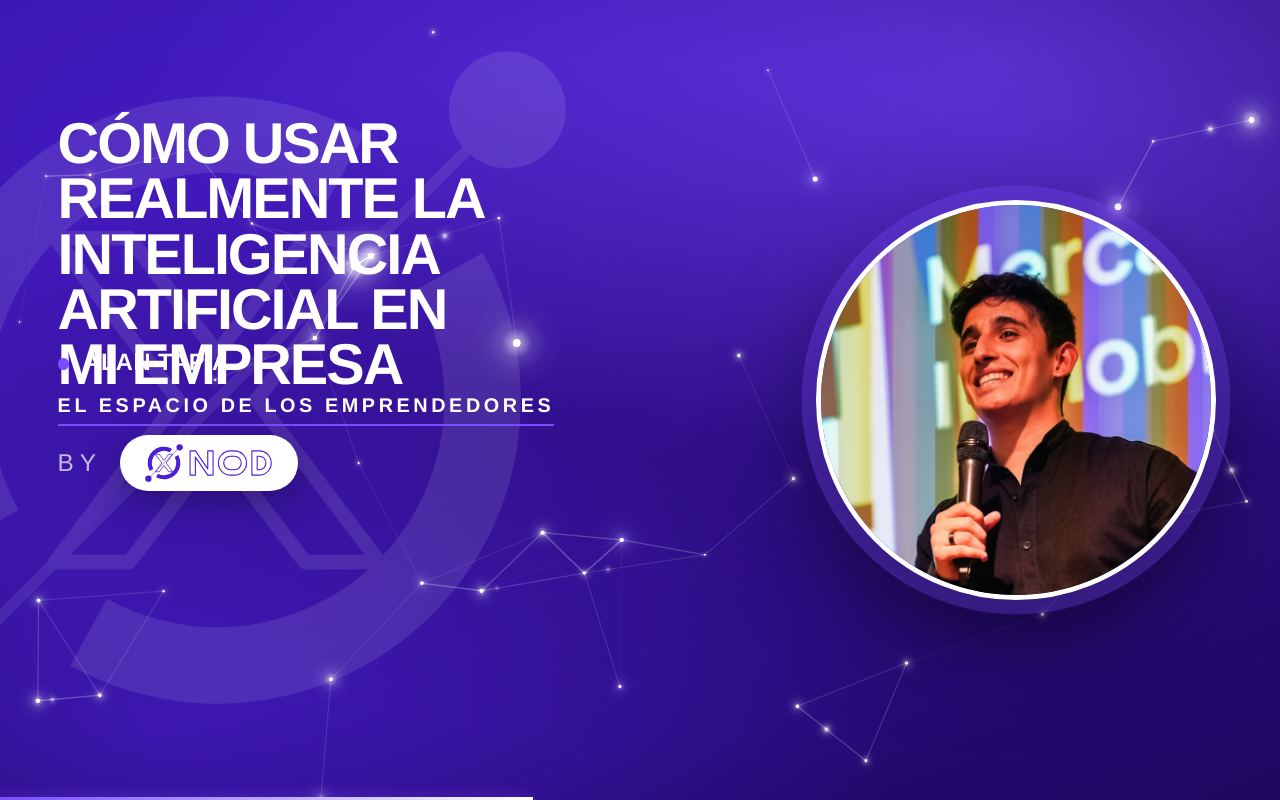
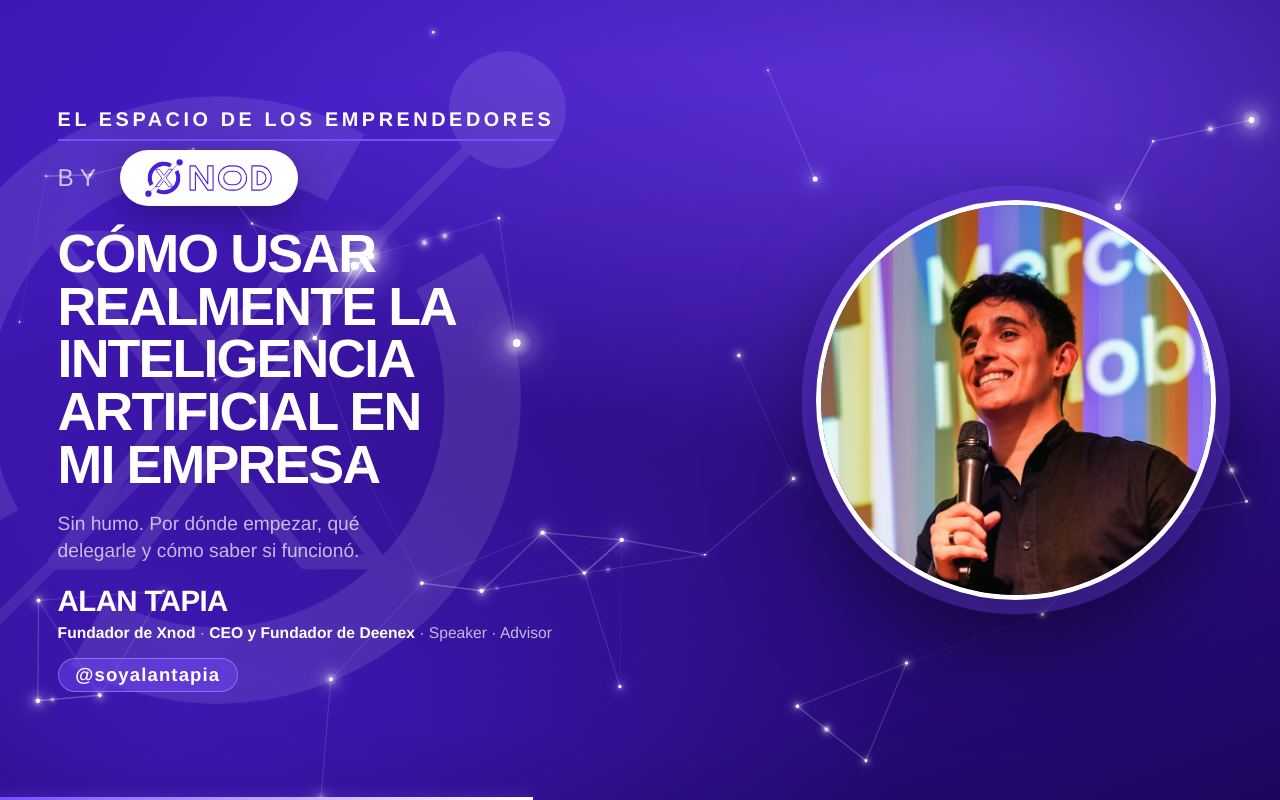
Before and after one commit to soyalantapia/xnod-slider, a plain HTML site: page alan.html in a window 1280 px wide. Drawn offline with Linux system fonts and the light colour scheme; a web font is replaced by a local one.

Commit message:
La primera slide lleva todo junto
Se fusionan la portada y la slide de "quien les habla" en una sola,
que ahora tiene de una: el espacio de los emprendedores, el by Xnod
grande, el titulo, el subtitulo, quien es Alan y el @soyalantapia,
con la foto grande a la derecha. De 10 slides a 9.

- Nuevos campos de config: `subtitulo` y `arroba`.
- El arroba tambien va en el cierre, que es donde la gente lo busca.
- La portada recupera el padding-right que le reserva el lugar a la
  foto: el shorthand `padding` se lo habia comido.
- Credenciales en una sola linea (max-width 64ch en vez de 40ch).

Verificado: la portada no desborda y ningun texto se mete debajo de
la foto.

Co-Authored-By: Claude Opus 5 <noreply@anthropic.com>

```diff
--- a/alan.html
+++ b/alan.html
@@ -105,8 +105,44 @@ body.portada .marca{ opacity:0; }          /* en la portada manda el bloque gran
 .banda-titulo{ grid-row:2; display:flex; align-items:flex-start; }
 .banda-cuerpo{ grid-row:3; display:flex; flex-direction:column; gap:var(--gap); min-height:0; overflow:hidden; }
 
-/* La portada lleva un titulo largo: un punto menos de cuerpo para que entre */
-.slide.portada h1{ font-size:clamp(1.4rem,4.5vw,4.5rem); }
+/* ---- LA PORTADA ----
+   Se sale de las bandas a propósito: acá tiene que entrar TODO junto
+   (marca, título, subtítulo, quién es y el arroba), así que se acomoda
+   como una columna centrada. */
+.slide.portada{
+  display:flex; flex-direction:column; justify-content:center;
+  gap:clamp(.7rem,2.6vh,2.2rem);
+  padding:var(--pad);
+  padding-right:clamp(10rem,44vw,44rem);   /* le deja el lugar a la foto */
+}
+.slide.portada h1{
+  font-size:clamp(1.3rem,4.2vw,4.2rem); line-height:.98; max-width:15ch;
+}
+.portada-sub{
+  font-size:clamp(.78rem,1.5vw,1.75rem); line-height:1.4;
+  color:var(--blanco-70); max-width:34ch;
+}
+.portada-autor{ display:flex; flex-direction:column; gap:clamp(.22rem,.9vh,.6rem); }
+.portada-nombre{
+  font-family:var(--font-display); font-weight:800;
+  font-size:clamp(1rem,2.3vw,2.6rem); line-height:1;
+  text-transform:uppercase; letter-spacing:-.02em;
+}
+.portada-creds{
+  font-family:var(--font-display); font-weight:500;
+  font-size:clamp(.68rem,1.22vw,1.4rem); line-height:1.45;
+  color:var(--blanco-70); max-width:64ch;
+}
+.portada-creds b{ font-weight:700; color:var(--blanco); }
+.arroba{
+  display:inline-flex; align-self:flex-start; align-items:center;
+  font-family:var(--font-display); font-weight:800;
+  font-size:clamp(.75rem,1.45vw,1.6rem); letter-spacing:.06em;
+  color:var(--blanco);
+  margin-top:clamp(.15rem,.7vh,.5rem);
+  padding:.26em .9em; border-radius:999px;
+  background:rgba(123,77,255,.42); border:1px solid rgba(160,125,255,.75);
+}
 .slide.activa{ opacity:1; visibility:visible; }
 .slide.con-foto{ padding-right:clamp(10rem,44vw,44rem); }   /* deja lugar a la foto grande */
 
@@ -266,10 +302,12 @@ body.mouse-visible .keyboard-hint{ opacity:1; }
 const SEGUNDOS_POR_SLIDE = 12;
 
 const CHARLA = {
-  titulo: "Cómo usar realmente la inteligencia artificial en mi empresa",
-  evento: "El espacio de los emprendedores",
-  orador: "Alan Tapia",
-  foto:   "speakers/01-alan-tapia.jpg",
+  titulo:    "Cómo usar realmente la inteligencia artificial en mi empresa",
+  subtitulo: "Sin humo. Por dónde empezar, qué delegarle y cómo saber si funcionó.",
+  evento:    "El espacio de los emprendedores",
+  orador:    "Alan Tapia",
+  arroba:    "@soyalantapia",
+  foto:      "speakers/01-alan-tapia.jpg",
   credenciales: [
     "Fundador de Xnod",
     "CEO y Fundador de Deenex",
@@ -321,21 +359,21 @@ const slide = ({ kicker='', titulo='', cuerpo='', foto=false, portada=false }) =
 
 const SLIDES = [
 
-/* 1 — PORTADA */
-slide({ foto:true, portada:true,
-  titulo:`<h1>${CHARLA.titulo}</h1>`,
-  cuerpo:`
-    <div class="credenciales reveal"><div class="credencial">${CHARLA.orador}</div></div>
-    ${byGrande}` }),
+/* 1 — PORTADA: marca, título, subtítulo, quién es y el arroba, todo junto */
+{ foto:true, portada:true, html:`
+  <div class="by-grande reveal">
+    <div class="evento">${CHARLA.evento}</div>
+    <div class="fila"><span class="by">By</span><span class="pastilla">${LOGO}</span></div>
+  </div>
 
-/* 2 — QUIÉN HABLA */
-slide({ foto:true,
-  kicker:`Quién les habla`,
-  titulo:`<h1 style="max-width:9ch">${CHARLA.orador}</h1>`,
-  cuerpo:`
-    <div class="credenciales reveal">
-      ${CHARLA.credenciales.map((c,i) => `<div class="credencial${i>1?' suave':''}">${c}</div>`).join('')}
-    </div>` }),
+  <h1 class="reveal">${CHARLA.titulo}</h1>
+  ${CHARLA.subtitulo ? `<p class="portada-sub reveal">${CHARLA.subtitulo}</p>` : ''}
+
+  <div class="portada-autor reveal">
+    <div class="portada-nombre">${CHARLA.orador}</div>
+    <div class="portada-creds">${CHARLA.credenciales.map((c,i) => i<2 ? `<b>${c}</b>` : c).join(' · ')}</div>
+    ${CHARLA.arroba ? `<div class="arroba">${CHARLA.arroba}</div>` : ''}
+  </div>` },
 
 /* 3 — LA PREGUNTA */
 slide({
@@ -434,7 +472,12 @@ slide({
 slide({ foto:true,
   kicker:`Para cerrar`,
   titulo:`<div class="frase">La IA no te va a reemplazar.<br><em>Te va a devolver el tiempo que hoy regalás.</em></div>`,
-  cuerpo: byGrande }),
+  cuerpo:`
+    <div class="portada-autor reveal">
+      <div class="portada-nombre">${CHARLA.orador}</div>
+      ${CHARLA.arroba ? `<div class="arroba">${CHARLA.arroba}</div>` : ''}
+    </div>
+    ${byGrande}` }),
 ];
 
 /* ===========================================================
```
Also changed, not shown: LEEME.txt.
